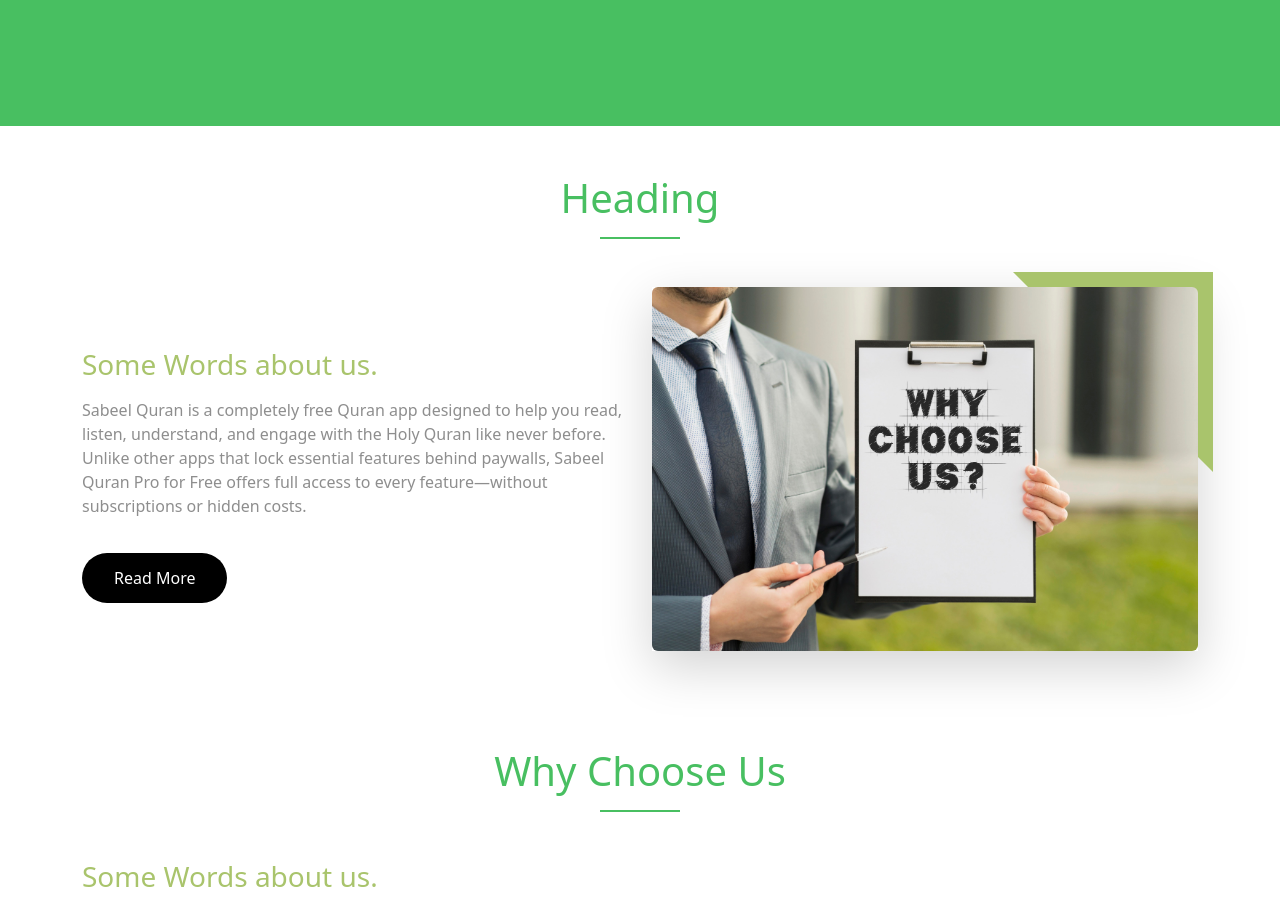
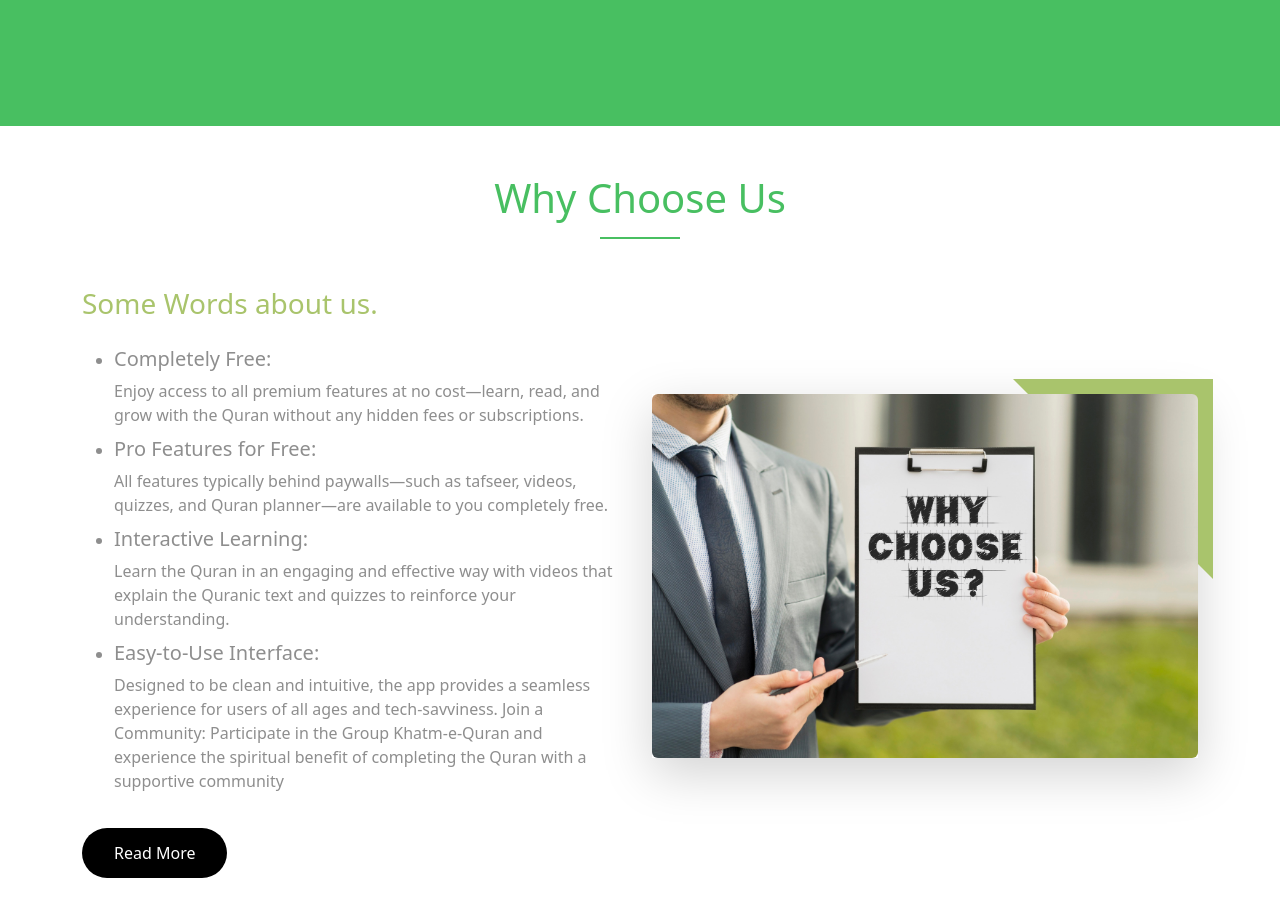
Before and after one commit to azeemhdr/Landing_page, a plain HTML site: page index.html in a window 1280 px wide. Shown: the part 740-1637 px from the top of the page. Drawn offline with nearby package versions, Linux system fonts and the light colour scheme.

Commit message:
why-us extra section commented-out

```diff
--- a/index.html
+++ b/index.html
@@ -117,7 +117,7 @@
 			</div>
 		</div>
 	</section>
-	<section class="section-3 section-2 pb-5">
+	<!-- <section class="section-3 section-2 pb-5">
 		<div class="container h-100">
 			<div class="row">
 				<div class="col-lg-12 text-center my-5">
@@ -148,7 +148,7 @@
 				</div>
 			</div>
 		</div>
-	</section>
+	</section> -->
 	<section class="section-3 section-2 whyChooseUs pb-5">
 		<div class="container h-100">
 			<div class="row">
```
